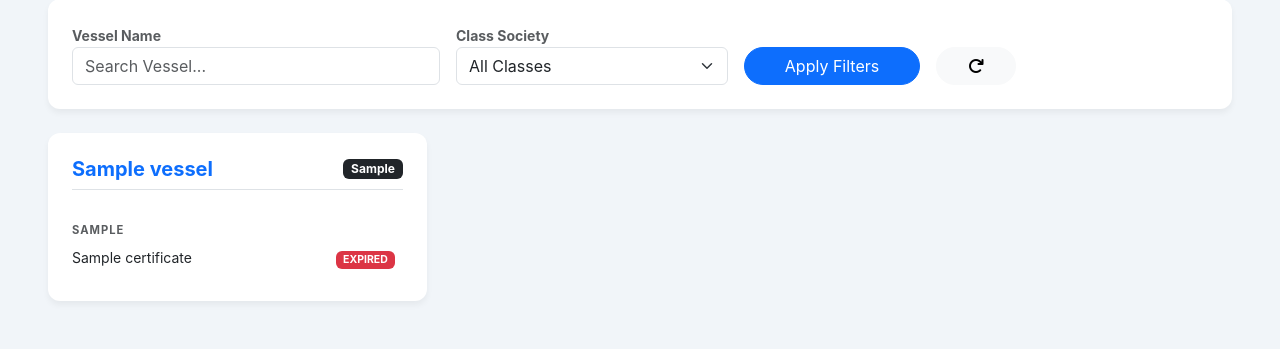
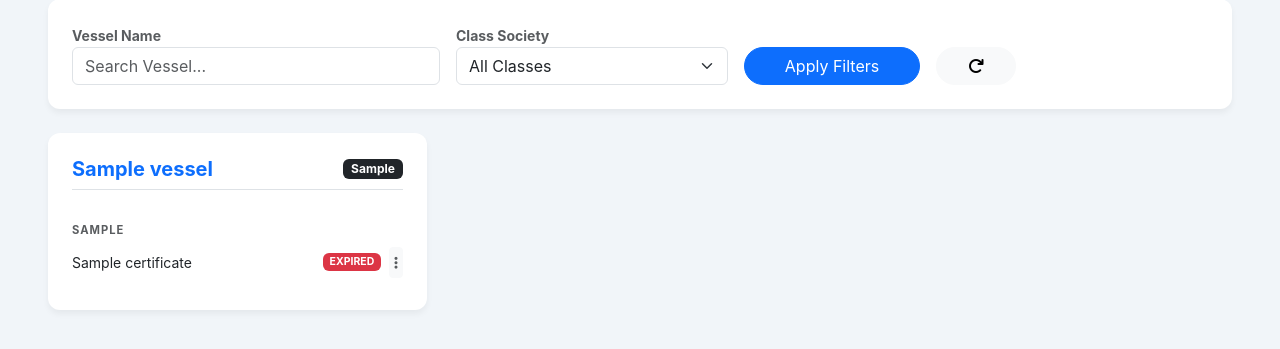
Before and after one commit to sfeirlucien/amt-operations, a Flask app: page / in a window 1280 px wide. Shown: the part 110-459 px from the top of the page. Run offline with Flask 3, Linux system fonts and the light colour scheme; a user stored in the database is signed in; tables that the repository leaves empty hold one stand-in row (values such as "Sample post").

Commit message:
Update dashboard.html

```diff
--- a/templates/dashboard.html
+++ b/templates/dashboard.html
@@ -18,6 +18,8 @@
     </form>
 </div>
 
+
+
 <div class="row row-cols-1 row-cols-xl-3 g-4">
     {% for v in vessels %}
     <div class="col">
@@ -26,13 +28,49 @@
                 <h5 class="fw-bold m-0 text-primary">{{ v.name }}</h5>
                 <span class="badge bg-dark small align-self-center">{{ v.class_society }}</span>
             </div>
+
             {% for category, certs in v.certificates|groupby('category') %}
             <div class="small fw-bold text-uppercase text-muted mt-3 mb-2" style="font-size: 0.7rem; letter-spacing: 1px;">{{ category }}</div>
+
             {% for c in certs %}
             <div class="d-flex justify-content-between align-items-center mb-2 small">
                 <span>{{ c.name }}</span>
-                <div>
+                <div class="d-flex align-items-center">
                     <span class="badge bg-{{ c.get_status().bg }} me-2">{{ c.get_status().label }}</span>
+
+                    <div class="dropdown">
+                        <button class="btn btn-sm btn-light p-1" data-bs-toggle="dropdown" aria-expanded="false">
+                            <i class="fas fa-ellipsis-v text-muted"></i>
+                        </button>
+                        <ul class="dropdown-menu shadow border-0">
+                            <li><button class="dropdown-item small" data-bs-toggle="modal" data-bs-target="#edit{{c.id}}"><i class="fas fa-edit me-2"></i>Update / Rename</button></li>
+                            <li><a class="dropdown-item small text-danger" href="/cert/{{c.id}}/delete" onclick="return confirm('Confirm delete?')"><i class="fas fa-trash-alt me-2"></i>Delete</a></li>
+                            {% if c.file_path %}
+                            <li><hr class="dropdown-divider"></li>
+                            <li><a class="dropdown-item small" href="/uploads/{{c.file_path}}" target="_blank"><i class="fas fa-file-pdf me-2"></i>View PDF</a></li>
+                            {% endif %}
+                        </ul>
+                    </div>
+                </div>
+            </div>
+
+            <div class="modal fade" id="edit{{c.id}}" tabindex="-1" aria-hidden="true">
+                <div class="modal-dialog">
+                    <form action="/cert/{{c.id}}/update" method="POST" class="modal-content p-4 shadow-lg border-0" style="border-radius: 15px;">
+                        <div class="d-flex justify-content-between align-items-center mb-3">
+                            <h6 class="fw-bold m-0 text-primary">Update: {{c.name}}</h6>
+                            <button type="button" class="btn-close" data-bs-dismiss="modal" aria-label="Close"></button>
+                        </div>
+                        <div class="mb-3">
+                            <label class="small fw-bold text-muted mb-1">Rename Certificate</label>
+                            <input name="new_name" class="form-control" value="{{c.name}}" required>
+                        </div>
+                        <div class="mb-4">
+                            <label class="small fw-bold text-muted mb-1">New Expiry Date</label>
+                            <input type="date" name="new_expiry" class="form-control" value="{{c.expiry_date}}" required>
+                        </div>
+                        <button type="submit" class="btn btn-primary w-100 rounded-pill fw-bold">Save Changes</button>
+                    </form>
                 </div>
             </div>
             {% endfor %}
```
